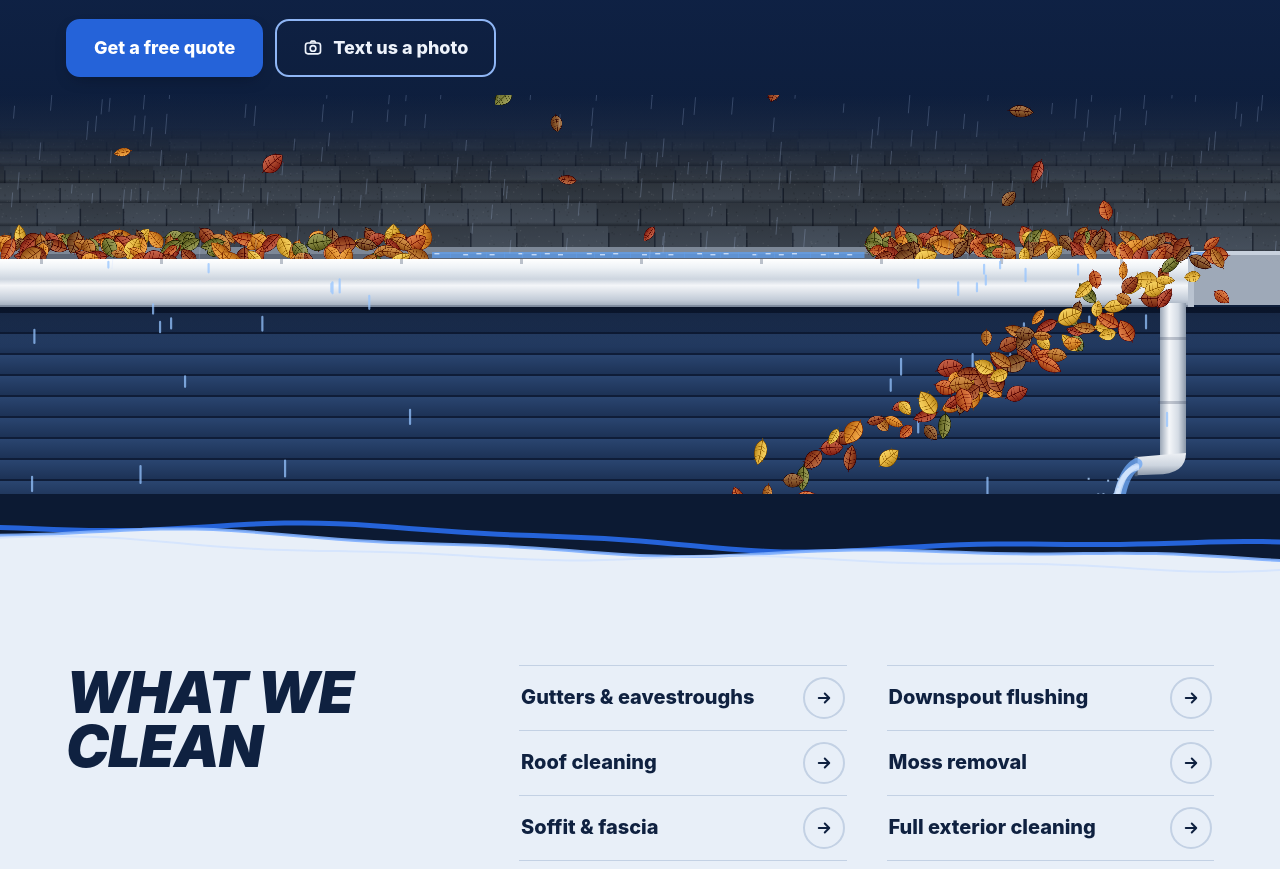
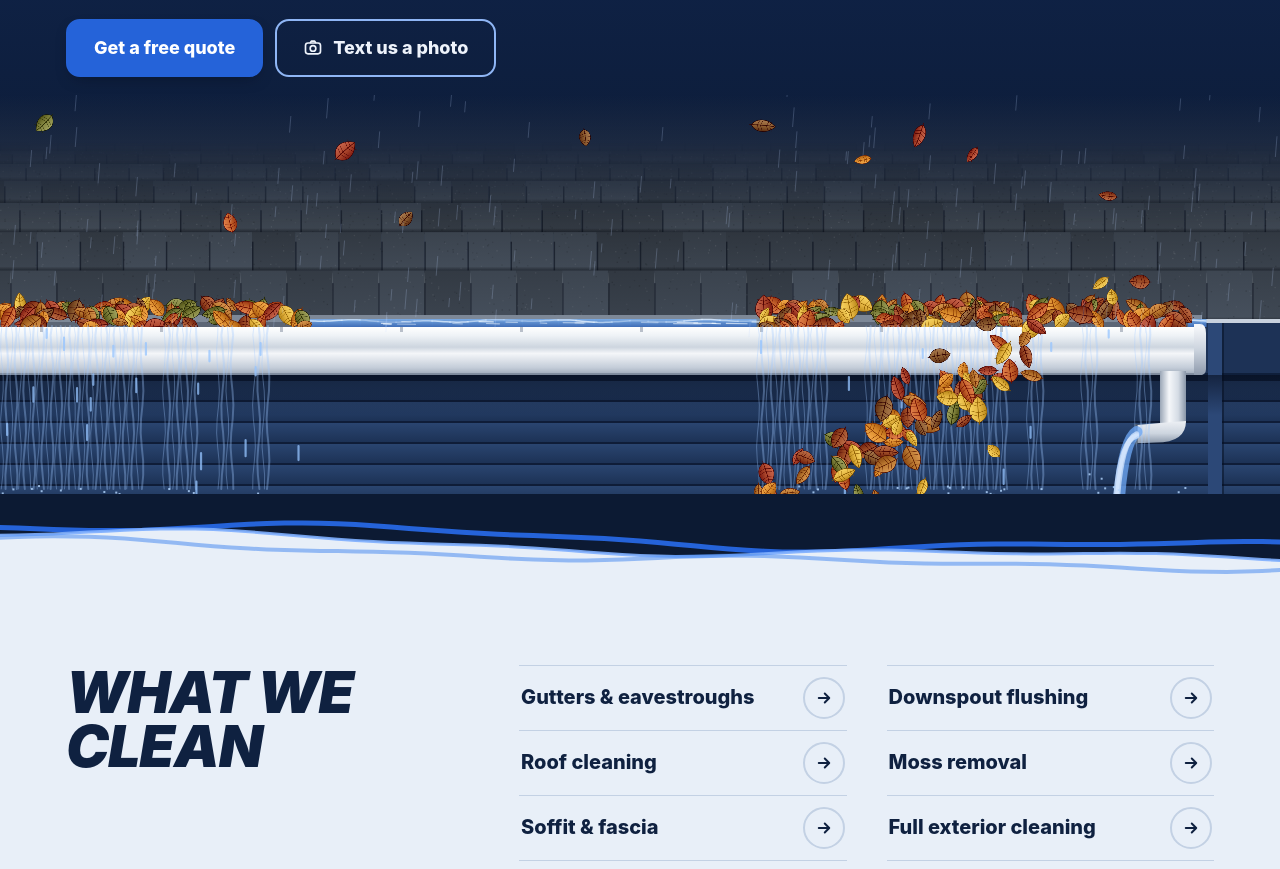
Before and after one commit to 10elizabethbell/gutterGuys, a plain HTML site: page index.html in a window 1280 px wide. Shown: the part 360-1229 px from the top of the page. Drawn offline with Linux system fonts and the light colour scheme.

Commit message:
Finish-review fixes: overflow sheets, flowing trough water, end cap and corner trim, plain benefit grid, desktop outlet and layout
Co-Authored-By: Claude Opus 5.5 (1M context) <noreply@anthropic.com>
Claude-Session: https://claude.ai/code/session_015wxunMF9VAYg9qfPpR6Nva

```diff
--- a/index.html
+++ b/index.html
@@ -113,9 +113,8 @@ section{padding:44px 0 56px}
 /* why + steps (dark) */
 .dark{background:var(--navy-2)}
 .why .lede{font-size:clamp(18px,4.8vw,20px);color:var(--ink-dim);margin:16px 0 26px;max-width:40ch}
-.benefits{list-style:none;margin:0;padding:0;display:grid;gap:14px}
-.benefits li{display:flex;align-items:center;gap:14px;font-weight:800;font-size:20px;line-height:1.35}
-.benefits svg{flex:none;color:var(--blue-hi)}
+.benefits{list-style:none;margin:0;padding:0;display:grid;grid-template-columns:1fr 1fr;gap:0 24px}
+.benefits li{padding:12px 0;border-top:1px solid rgba(127,176,255,.22);font-weight:800;font-size:20px;line-height:1.35}
 .steps-h{font-size:clamp(1.6rem,6.4vw,2.4rem);margin-top:52px}
 .steps{list-style:none;margin:22px 0 0;padding:0;display:grid;gap:20px;counter-reset:s}
 .steps li{display:grid;grid-template-columns:44px 1fr;gap:14px;align-items:start;font-size:18px;line-height:1.4}
@@ -127,10 +126,10 @@ section{padding:44px 0 56px}
 .fb{margin-top:20px;max-width:520px;font-size:18px}
 @media (min-width:1024px){
   .why .wrap{display:grid;grid-template-columns:1fr 1fr;column-gap:72px}
-  .why .intro{grid-column:1}
-  .why .how{grid-column:2;grid-row:1 / span 2}
+  .why .intro{grid-column:1;grid-row:1 / span 2}
+  .why .how{grid-column:2;grid-row:1}
   .steps-h{margin-top:0}
-  .more{grid-column:1;margin-top:44px}
+  .more{grid-column:2;grid-row:2;margin-top:44px}
 }
 
 /* quote form */
@@ -197,7 +196,7 @@ FINISH: unreviewed and undocumented is unfinished; this build ends with the fini
       <span>Gutter Guys</span>
     </a>
     <a class="tel" href="tel:+15199912813" aria-label="Call Gutter Guys at 519-991-2813">
-      <svg width="18" height="18" viewBox="0 0 24 24" fill="none" aria-hidden="true"><path d="M6.6 3.5 9 3.1l1.7 4.4-2.1 1.6a12 12 0 0 0 6.3 6.3l1.6-2.1 4.4 1.7-.4 2.4a2.4 2.4 0 0 1-2.5 2A16.5 16.5 0 0 1 4.6 6a2.4 2.4 0 0 1 2-2.5Z" fill="currentColor"/></svg>
+      <svg width="18" height="18" viewBox="0 0 24 24" fill="none" aria-hidden="true"><path d="M6.6 3.5 9 3.1l1.7 4.4-2.1 1.6a12 12 0 0 0 6.3 6.3l1.6-2.1 4.4 1.7-.4 2.4a2.4 2.4 0 0 1-2.5 2A16.5 16.5 0 0 1 4.6 6a2.4 2.4 0 0 1 2-2.5Z" stroke="currentColor" stroke-width="2" stroke-linejoin="round"/></svg>
       519-991-2813
     </a>
   </div>
@@ -243,12 +242,12 @@ FINISH: unreviewed and undocumented is unfinished; this build ends with the fini
   <div class="wrap">
     <div class="intro">
       <h2 class="display" id="why-h">Don't wait for the damage</h2>
-      <p class="lede">A clogged gutter spills over every time it rains. We keep the water flowing where it should.</p>
+      <p class="lede">We keep the water off your walls and away from your foundation, the way we would at our own place.</p>
       <ul class="benefits">
-        <li><svg width="26" height="26" viewBox="0 0 24 24" aria-hidden="true"><path d="M12 2.5c3.6 4.6 6.2 8.2 6.2 11.5a6.2 6.2 0 0 1-12.4 0C5.8 10.7 8.4 7.1 12 2.5Z" fill="currentColor"/></svg>Protects your home</li>
-        <li><svg width="26" height="26" viewBox="0 0 24 24" aria-hidden="true"><path d="M12 2.5c3.6 4.6 6.2 8.2 6.2 11.5a6.2 6.2 0 0 1-12.4 0C5.8 10.7 8.4 7.1 12 2.5Z" fill="currentColor"/></svg>Prevents mold &amp; mildew</li>
-        <li><svg width="26" height="26" viewBox="0 0 24 24" aria-hidden="true"><path d="M12 2.5c3.6 4.6 6.2 8.2 6.2 11.5a6.2 6.2 0 0 1-12.4 0C5.8 10.7 8.4 7.1 12 2.5Z" fill="currentColor"/></svg>Improves drainage</li>
-        <li><svg width="26" height="26" viewBox="0 0 24 24" aria-hidden="true"><path d="M12 2.5c3.6 4.6 6.2 8.2 6.2 11.5a6.2 6.2 0 0 1-12.4 0C5.8 10.7 8.4 7.1 12 2.5Z" fill="currentColor"/></svg>Extends the life of your roof</li>
+        <li>Protects your home</li>
+        <li>Prevents mold &amp; mildew</li>
+        <li>Improves drainage</li>
+        <li>Extends the life of your roof</li>
       </ul>
     </div>
     <div class="how">
@@ -303,7 +302,7 @@ FINISH: unreviewed and undocumented is unfinished; this build ends with the fini
         <textarea id="notes" name="notes" maxlength="500" placeholder="Overflowing in one corner, a sagging section, when you're home…"></textarea>
       </div>
       <button class="btn btn-primary submit" type="submit">Text my quote request</button>
-      <p class="after">This opens a text to Gutter Guys with your answers filled in. Rather talk? Call <a href="tel:+15199912813">519-991-2813</a> or <a href="tel:+15197781752">519-778-1752</a>.</p>
+      <p class="after">This opens a text to Gutter Guys with your answers filled in.</p>
       <p class="sent" id="sent" role="status"></p>
     </form>
   </div>
@@ -357,12 +356,13 @@ var REDUCED = window.matchMedia && matchMedia('(prefers-reduced-motion: reduce)'
     RAIN: 0.16,          // rain streaks per px of width
     GHOST_EVERY: 5.5,    // s between self-play sweeps until touched
     GHOST_SPAN: 0.32,    // share of the gutter each self-play sweep clears
-    BIN: 18              // px per drainage bin
+    BIN: 18,             // px per drainage bin
+    SHEET_AT: 4          // leaves in a bin before water sheets over the lip
   };
   var cv = document.getElementById('gutter'); if (!cv) return;
   var ctx = cv.getContext('2d');
   var W = 0, H = 0, dpr = 1, phone = true, G = {}, bg, fg, sprites = [];
-  var leaves = [], rain = [], drips = [], splash = [];
+  var leaves = [], rain = [], drips = [], splash = [], glints = [], sheets = [];
   var t = 0, regrowAcc = 0, touched = false, ghost = null, ghostT = 2.2;
   var ptr = { on:false, cx:0, cy:0, x:-999, y:-999, px:-999, py:-999, vx:0, vy:0 };
   var rnd = Math.random;
@@ -410,12 +410,12 @@ var REDUCED = window.matchMedia && matchMedia('(prefers-reduced-motion: reduce)'
     cv.width = Math.round(W * dpr); cv.height = Math.round(H * dpr);
     var gh = phone ? 34 : 48;
     G.gh = gh;
-    G.gy = Math.round(H - (phone ? 146 : 236));          // gutter sits a fixed distance above the hero's foot
+    G.gy = Math.round(H - (phone ? 146 : Math.min(210, H * 0.42)));          // gutter sits a fixed distance above the hero's foot
     G.roofTop = G.gy - Math.min(G.gy * 0.8, phone ? 150 : 250);
     G.pw = phone ? 20 : 26;
     G.px = W - (phone ? 52 : Math.max(120, W * 0.09));
-    G.gx0 = -12; G.gx1 = G.px + G.pw + 8;
-    G.outY = H - (phone ? 30 : 40);
+    G.gx0 = -12; G.gx1 = G.px + G.pw + 16;
+    G.outY = H - (phone ? 30 : 72);
     G.leafS = phone ? 19 : 25;
     G.nb = Math.ceil((G.gx1) / CFG.BIN);
     buildStatic();
@@ -430,7 +430,7 @@ var REDUCED = window.matchMedia && matchMedia('(prefers-reduced-motion: reduce)'
     // roof: 3-tab shingle courses, foreshortened and darker toward the ridge
     var top = G.roofTop, bot = gy - 6, span = bot - top;
     var rows = phone ? 6 : 7, weights = [], sum = 0;
-    for (var i = 0; i < rows; i++){ var wgt = Math.pow(0.86, rows - 1 - i); weights.push(wgt); sum += wgt; }
+    for (var i = 0; i < rows; i++){ var wgt = Math.pow(0.76, rows - 1 - i); weights.push(wgt); sum += wgt; }
     var y0 = top;
     for (var i = 0; i < rows; i++){
       var rowH = span * weights[i] / sum, depth = i / (rows - 1);
@@ -461,8 +461,9 @@ var REDUCED = window.matchMedia && matchMedia('(prefers-reduced-motion: reduce)'
     g.globalCompositeOperation = 'source-over';
     // drip edge + fascia
     g.fillStyle = '#c8d1dd'; g.fillRect(0, bot - 2, W, 4);
-    g.fillStyle = '#9ea9b8'; g.fillRect(0, bot + 2, W, gy + gh - bot);
-    // siding wall below
+    g.fillStyle = '#9ea9b8'; g.fillRect(0, bot + 2, G.gx1, gy + gh - bot);
+    g.fillStyle = '#1d3256'; g.fillRect(G.gx1, bot + 2, W - G.gx1, gy + gh - bot);
+    // siding wall below (and the corner trim past the gutter's end)
     var wy = gy + gh + 6, bh = phone ? 17 : 21;
     g.fillStyle = '#1d3256'; g.fillRect(0, gy + gh - 2, W, H - gy - gh + 2);
     g.fillStyle = '#0f1f3b'; g.fillRect(0, gy + gh - 2, W, 8);
@@ -472,6 +473,8 @@ var REDUCED = window.matchMedia && matchMedia('(prefers-reduced-motion: reduce)'
       g.fillStyle = gr; g.fillRect(0, y, W, bh - 2);
       g.fillStyle = 'rgba(5,14,32,.55)'; g.fillRect(0, y + bh - 2, W, 2);
     }
+    g.fillStyle = '#2c4877'; g.fillRect(G.gx1 + 6, bot + 2, phone ? 10 : 14, H - bot);
+    g.fillStyle = 'rgba(5,14,32,.5)'; g.fillRect(G.gx1 + 6 + (phone ? 10 : 14), bot + 2, 2, H - bot);
     var sh = g.createLinearGradient(0, gy + gh, 0, gy + gh + 40);
     sh.addColorStop(0, 'rgba(5,12,28,.6)'); sh.addColorStop(1, 'rgba(5,12,28,0)');
     g.fillStyle = sh; g.fillRect(0, gy + gh, W, 40);
@@ -488,7 +491,11 @@ var REDUCED = window.matchMedia && matchMedia('(prefers-reduced-motion: reduce)'
     f.fillStyle = face; f.fillRect(G.gx0, gy, G.gx1 - G.gx0, gh);
     f.fillStyle = 'rgba(40,55,80,.28)'; f.fillRect(G.gx0, gy + gh - 2, G.gx1 - G.gx0, 2);
     // end cap
-    f.fillStyle = '#b9c3d0'; f.fillRect(G.gx1 - 6, gy - 3, 6, gh + 3);
+    var cap = f.createLinearGradient(0, gy, 0, gy + gh);
+    cap.addColorStop(0, '#f4f6f9'); cap.addColorStop(.5, '#c9d1dc'); cap.addColorStop(1, '#8e9aac');
+    f.fillStyle = cap; f.beginPath(); f.moveTo(G.gx1 - 8, gy - 3); f.lineTo(G.gx1 - 2, gy - 3);
+    f.quadraticCurveTo(G.gx1 + 4, gy - 3, G.gx1 + 4, gy + 6); f.lineTo(G.gx1 + 4, gy + gh - 6);
+    f.quadraticCurveTo(G.gx1 + 4, gy + gh, G.gx1 - 2, gy + gh); f.lineTo(G.gx1 - 8, gy + gh); f.closePath(); f.fill();
     // hangers
     f.fillStyle = 'rgba(70,85,110,.35)';
     for (var hx = 40; hx < G.gx1 - 20; hx += phone ? 80 : 120) f.fillRect(hx, gy, 3, 5);
@@ -522,7 +529,8 @@ var REDUCED = window.matchMedia && matchMedia('(prefers-reduced-motion: reduce)'
     rain = [];
     var rn = Math.round(W * CFG.RAIN * (phone ? 0.8 : 1));
     for (var j = 0; j < rn; j++) rain.push({ x:rnd() * W, y:rnd() * G.gy, v:520 + rnd() * 260, l:8 + rnd() * 12, a:0.12 + rnd() * 0.18 });
-    drips = []; splash = [];
+    drips = []; splash = []; glints = []; sheets = new Array(G.nb).fill(0);
+    for (var gq = 0; gq < Math.round(G.gx1 / 40); gq++) glints.push({ x:rnd() * G.gx1, l:6 + rnd() * 24, o:rnd() * 3 - 1.5, a:0.3 + rnd() * 0.5, v:50 + rnd() * 40 });
   }
 
   function push(px, py, pvx, pvy, dt){
@@ -597,7 +605,10 @@ var REDUCED = window.matchMedia && matchMedia('(prefers-reduced-motion: reduce)'
     var clear = 0; G.bins = bins;
     for (var b2 = 0; b2 < G.nb; b2++){
       if (bins[b2] < 2) clear++;
-      else if (rnd() < dt * (phone ? 1.4 : 1.1)) drips.push({ x:b2 * CFG.BIN + rnd() * CFG.BIN, y:G.gy + 1, vy:20 + rnd() * 40, l:5 + rnd() * 6 });
+      var full = bins[b2] >= CFG.SHEET_AT;
+      sheets[b2] = Math.max(0, Math.min(1, sheets[b2] + (full ? dt * 3 : -dt / 0.4)));
+      if (bins[b2] >= 2 && rnd() < dt * (phone ? 1.4 : 1.1)) drips.push({ x:b2 * CFG.BIN + rnd() * CFG.BIN, y:G.gy + 1, vy:20 + rnd() * 40, l:5 + rnd() * 6 });
+      if (sheets[b2] > 0.3 && rnd() < dt * 6 * sheets[b2]) splash.push({ x:b2 * CFG.BIN + rnd() * CFG.BIN, y:H - 2, vx:(rnd() - 0.5) * 60, vy:-(40 + rnd() * 80), life:0.4 });
     }
     G.clear = clear / G.nb;
     for (var k = drips.length - 1; k >= 0; k--){
@@ -609,6 +620,7 @@ var REDUCED = window.matchMedia && matchMedia('(prefers-reduced-motion: reduce)'
       var p = rain[r]; p.y += p.v * dt; p.x -= p.v * 0.08 * dt;
       if (p.y > G.gy - 4){ p.y = -20 - rnd() * 40; p.x = rnd() * (W + 40); }
     }
+    for (var gk = 0; gk < glints.length; gk++){ var gg = glints[gk]; gg.x += gg.v * dt; if (gg.x > G.px + G.pw / 2) { gg.x = rnd() * G.px * 0.3; } }
     var flow = Math.sqrt(G.clear);
     if (rnd() < flow * dt * 30) splash.push({ x:G.px - G.pw * 0.9 - 14 - rnd() * 18 * flow, y:H - 2, vx:-(20 + rnd() * 80), vy:-(60 + rnd() * 120), life:0.5 });
     for (var s = splash.length - 1; s >= 0; s--){ var q = splash[s]; q.vy += 700 * dt; q.x += q.vx * dt; q.y += q.vy * dt; q.life -= dt; if (q.life <= 0) splash.splice(s, 1); }
@@ -629,18 +641,49 @@ var REDUCED = window.matchMedia && matchMedia('(prefers-reduced-motion: reduce)'
     ctx.drawImage(bg, 0, 0);
     ctx.setTransform(dpr, 0, 0, dpr, 0, 0);
     // water running along the clear stretches of the trough toward the downspout
-    var gy = G.gy;
+    var gy = G.gy, BIN = CFG.BIN;
     for (var b = 0; b < G.nb; b++){
       if (G.bins && G.bins[b] >= 2) continue;
-      var x0 = b * CFG.BIN;
-      ctx.fillStyle = 'rgba(96,160,240,.75)'; ctx.fillRect(x0, gy - 7, CFG.BIN + 0.5, 6);
-      var ph = ((x0 - t * 70) % 26 + 26) % 26;
-      ctx.fillStyle = 'rgba(220,236,255,.8)'; ctx.fillRect(x0 + ph * 0.6, gy - 6 + (b % 2), 5, 1.4);
+      var x0 = b * BIN;
+      var wg = ctx.createLinearGradient(0, gy - 8, 0, gy);
+      wg.addColorStop(0, 'rgba(120,175,240,.85)'); wg.addColorStop(1, 'rgba(60,110,190,.9)');
+      ctx.fillStyle = wg; ctx.fillRect(x0, gy - 8, BIN + 0.5, 8);
+    }
+    ctx.lineWidth = 1.5; ctx.lineCap = 'round';
+    for (var b3 = 0; b3 < G.nb; b3++){
+      if (G.bins && G.bins[b3] >= 2) continue;
+      var xs = b3 * BIN;
+      ctx.beginPath();
+      for (var xx = xs; xx <= xs + BIN; xx += 3){
+        var yy = gy - 6 + Math.sin(xx * 0.09 - t * 4.2) * 0.9 + Math.sin(xx * 0.031 - t * 2.3) * 0.7;
+        if (xx === xs) ctx.moveTo(xx, yy); else ctx.lineTo(xx, yy);
+      }
+      ctx.strokeStyle = 'rgba(225,240,255,' + (0.3 + 0.5 * (0.5 + 0.5 * Math.sin(xs * 0.05 - t * 1.6))).toFixed(2) + ')';
+      ctx.stroke();
+    }
+    for (var gI = 0; gI < glints.length; gI++){
+      var gl = glints[gI], gb = (gl.x / BIN) | 0;
+      if (G.bins && G.bins[gb] >= 2) continue;
+      ctx.strokeStyle = 'rgba(240,248,255,' + gl.a.toFixed(2) + ')'; ctx.lineWidth = 1.2;
+      ctx.beginPath(); ctx.moveTo(gl.x, gy - 4 + gl.o); ctx.lineTo(gl.x + gl.l, gy - 4 + gl.o + 0.3); ctx.stroke();
     }
     for (var i = 0; i < leaves.length; i++) if (leaves[i].st === 0) drawLeaf(leaves[i]);
     ctx.setTransform(1, 0, 0, 1, 0, 0);
     ctx.drawImage(fg, 0, 0);
     ctx.setTransform(dpr, 0, 0, dpr, 0, 0);
+    // water sheeting over the lip where the trough is packed
+    ctx.lineCap = 'round';
+    for (var sb = 0; sb < G.nb; sb++){
+      var sa = sheets[sb]; if (sa < 0.02) continue;
+      var sx = sb * CFG.BIN; if (sx + CFG.BIN > G.px - 2) continue;
+      for (var st = 0; st < 4; st++){
+        var bx = sx + 2 + st * (CFG.BIN - 4) / 3;
+        ctx.strokeStyle = 'rgba(160,200,255,' + (0.35 * sa).toFixed(3) + ')'; ctx.lineWidth = 1 + (st % 2);
+        ctx.beginPath(); ctx.moveTo(bx, gy - 1);
+        for (var sy = gy + 8; sy <= H; sy += 14) ctx.lineTo(bx + Math.sin(sy * 0.08 + t * 7 + st * 1.7 + sb) * 1.4, sy);
+        ctx.stroke();
+      }
+    }
     // overflow dripping off the front lip of clogged stretches
     ctx.strokeStyle = 'rgba(150,196,255,.75)'; ctx.lineCap = 'round'; ctx.lineWidth = phone ? 1.8 : 2.2;
     ctx.beginPath();
@@ -657,9 +700,9 @@ var REDUCED = window.matchMedia && matchMedia('(prefers-reduced-motion: reduce)'
         ctx.quadraticCurveTo(ox - 14 * flow - 6 + wob, oy + 6, ox - 18 * flow - 8 + wob, H + 4);
         ctx.stroke();
       }
-      ctx.fillStyle = 'rgba(180,215,255,.8)';
-      for (var s = 0; s < splash.length; s++){ var q = splash[s]; ctx.fillRect(q.x, q.y, 2, 2); }
     }
+    ctx.fillStyle = 'rgba(180,215,255,.8)';
+    for (var s = 0; s < splash.length; s++){ var q = splash[s]; ctx.fillRect(q.x, q.y, 2, 2); }
     // leaves in the air and drifting back down
     for (var m = 0; m < leaves.length; m++) if (leaves[m].st !== 0) drawLeaf(leaves[m]);
     ctx.setTransform(dpr, 0, 0, dpr, 0, 0);
@@ -706,7 +749,7 @@ var REDUCED = window.matchMedia && matchMedia('(prefers-reduced-motion: reduce)'
     var svg = document.createElementNS(NS, 'svg');
     svg.setAttribute('viewBox', '0 0 1440 100'); svg.setAttribute('preserveAspectRatio', 'none'); svg.setAttribute('aria-hidden', 'true');
     var fill = document.createElementNS(NS, 'path'); fill.setAttribute('fill', to);
-    var lines = [['#2563d9', 5, 1], ['#7fb0ff', 3, .9], ['#cfe2ff', 2, .7]].map(function(s){
+    var lines = [['#2563d9', 5, 1], ['#7fb0ff', 3, .9], ['#4f8ff0', 4, .55]].map(function(s){
       var p = document.createElementNS(NS, 'path'); p.setAttribute('fill', 'none'); p.setAttribute('stroke', s[0]);
       p.setAttribute('stroke-width', s[1]); p.setAttribute('stroke-opacity', s[2]); p.setAttribute('vector-effect', 'non-scaling-stroke');
       p.setAttribute('stroke-linecap', 'round'); return p;
```
Also changed, not shown: 1 other file.
